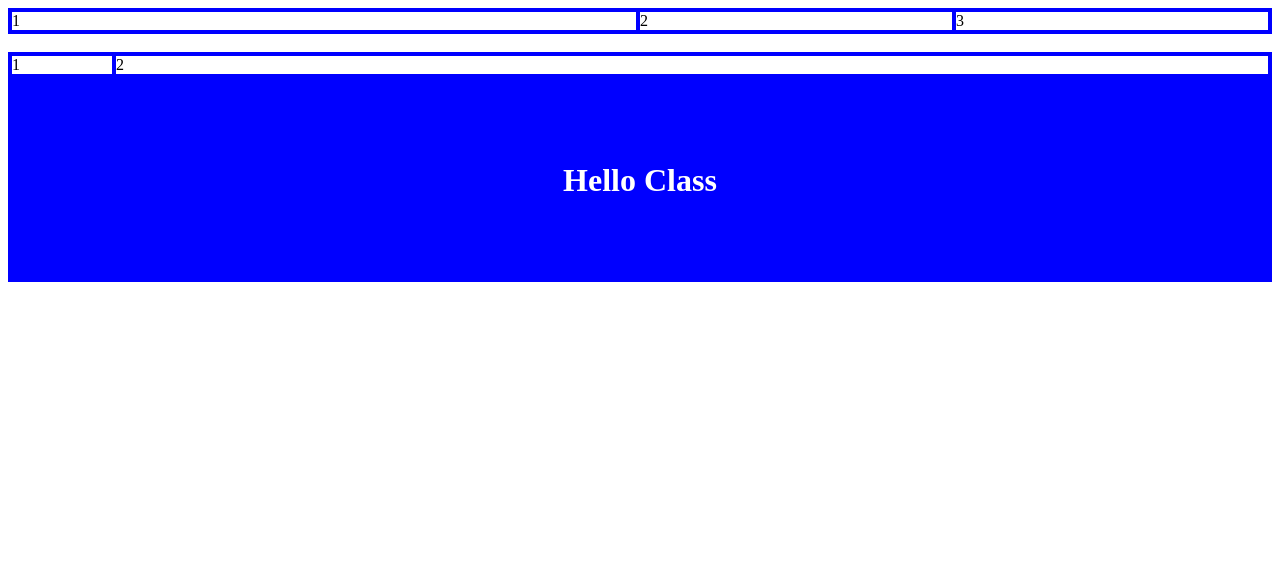
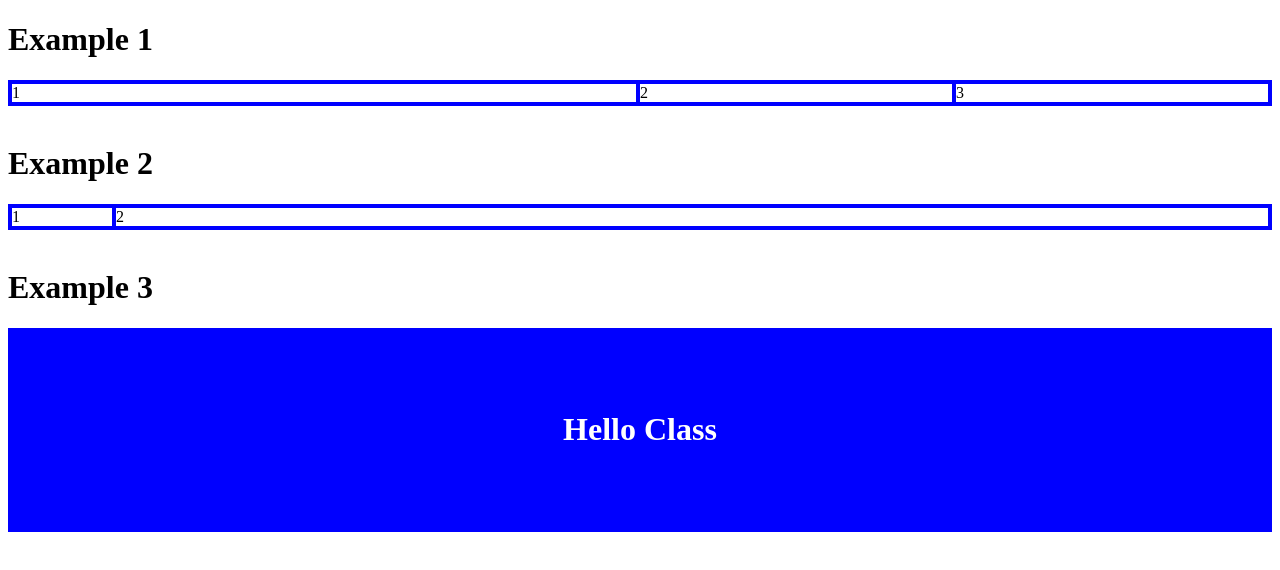
Before and after one commit to rcastro2/WebDevelopment, a plain HTML site: page WDLesson2_7aDemonstration/index.html in a window 1280 px wide. Drawn offline with Linux system fonts and the light colour scheme.

Commit message:
updates Lesson2.7a Demonstration

```diff
--- a/WDLesson2_7aDemonstration/index.html
+++ b/WDLesson2_7aDemonstration/index.html
@@ -14,6 +14,7 @@
   </head>
   <body>
     <script src="script.js"></script>
+    <h1>Example 1</h1>
     <div id="example1" class="container">
       <div style="flex:2"> 1 </div>
       <div> 2 </div>
@@ -21,11 +22,13 @@
     </div>
     <br>
 
+    <h1>Example 2</h1>
     <div id="example2" class="container">
       <div style="max-width:100px"> 1 </div>
       <div> 2 </div>
     </div>
-
+    <br>
+    <h1>Example 3</h1>
     <div id="banner" class="container">
       <h1>Hello Class</h1>
     </div>
```
